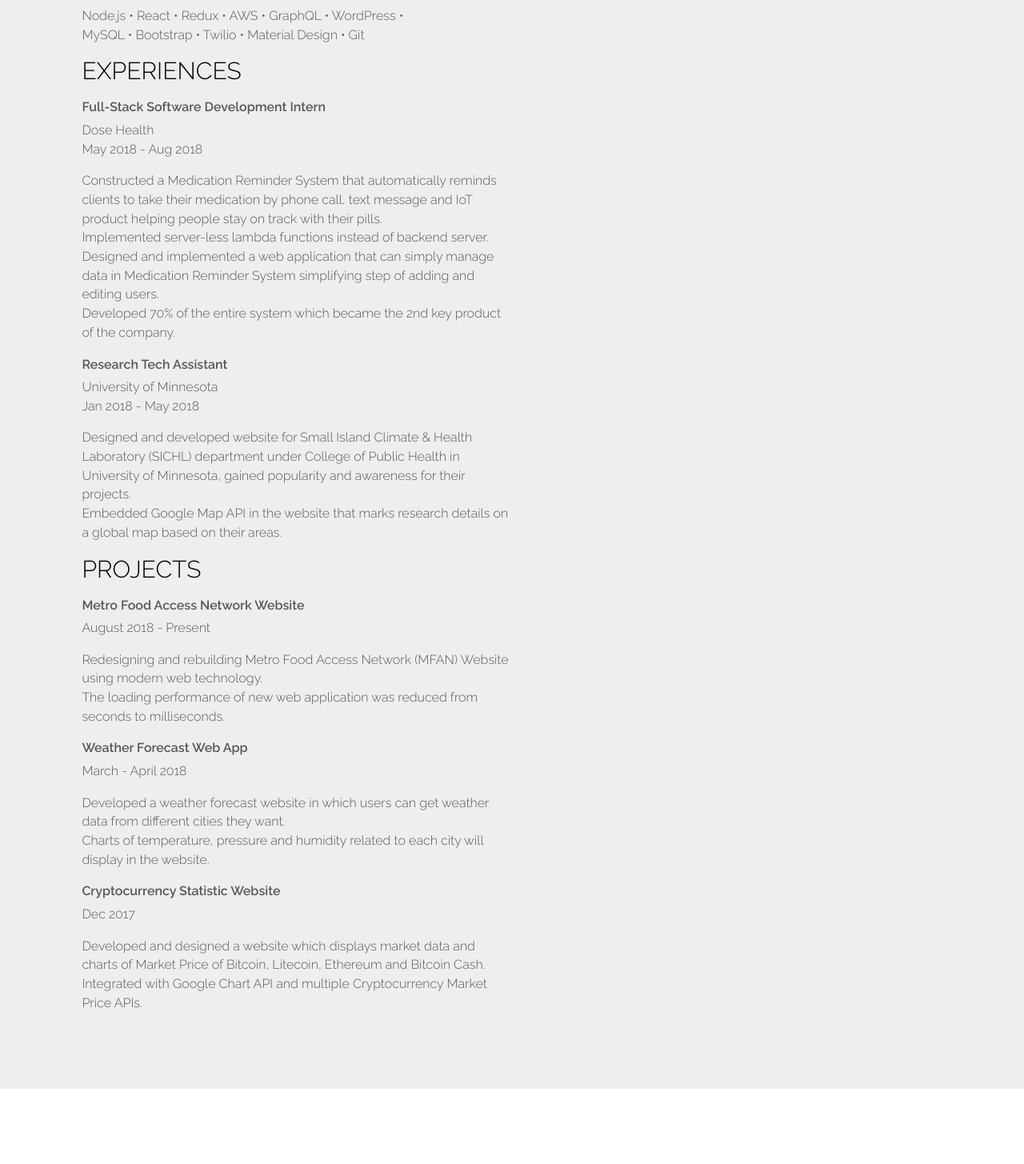
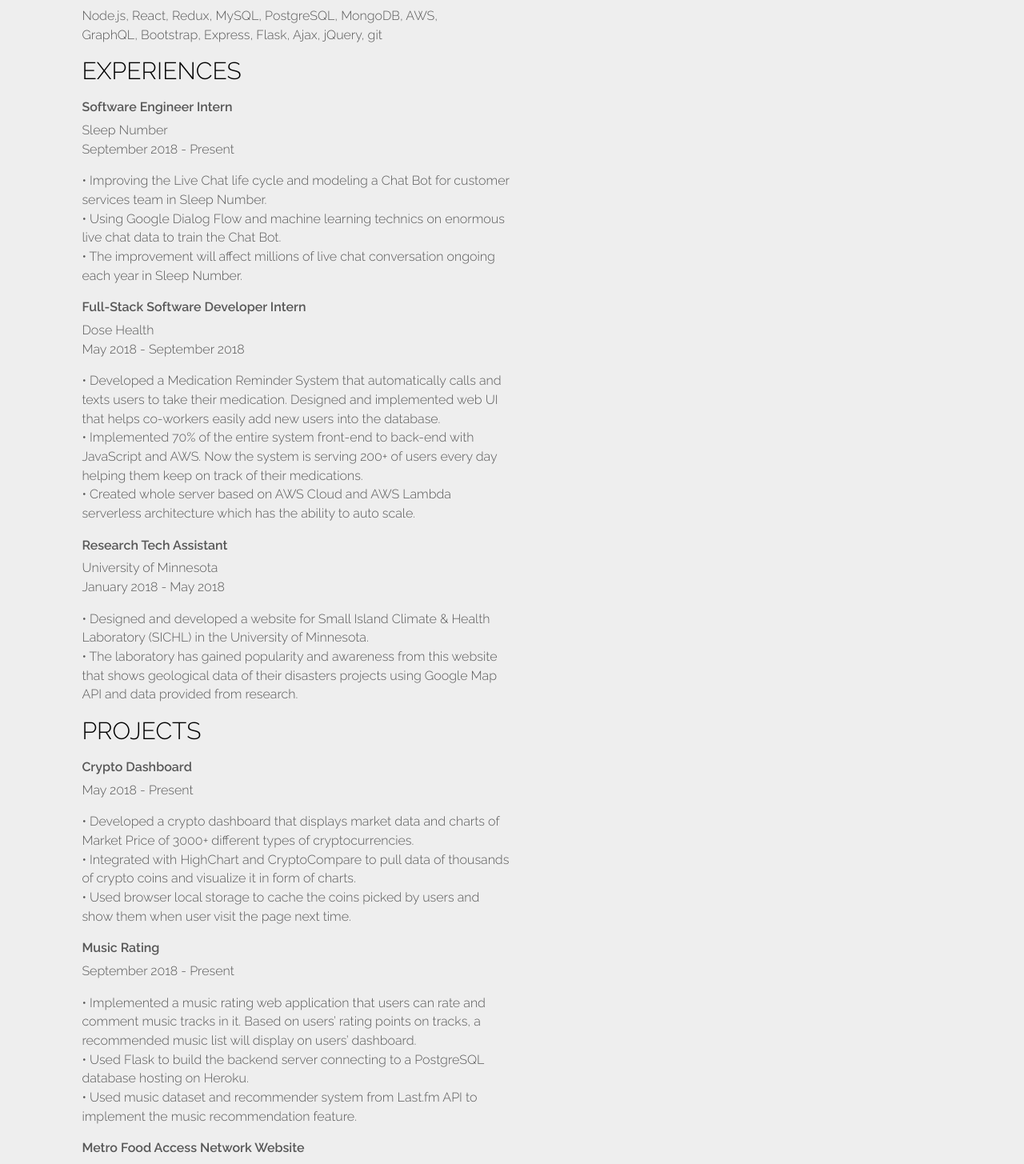
Before and after one commit to fjn19971007/Portfolio, a React (Create React App) app: page /resume in a window 1280 px wide. Shown: the part 606-2061 px from the top of the page at 80% size. Before the commit the page ends 1967 px from the top, so only its background shows below. Built offline with nearby package versions, Linux system fonts and the light colour scheme.

Commit message:
edit resume

```diff
--- a/src/components/Resume.js
+++ b/src/components/Resume.js
@@ -49,66 +49,79 @@
         <p className={classes.paragraph}>
           University of Minnesota - Twin Cities <br/>
           B.S. in Computer Science <br/>
-          Sep 2015 - May 2019 <br/>
-          Technical GPA: 3.6 <br/>
+          September 2015 - May 2019 <br/>
+          Technical GPA: 3.6/4.0 <br/>
         </p>
-        <div className={classes.caption}>TECHNICAL SKILLS</div>
+        <div className={classes.caption}>SKILLS</div>
           <p className={classes.subtitle} >Languages:</p>
             <p className={classes.paragraph}>
-              JavaScript(3yrs) • HTML(3yrs) • CSS(3yrs) • Java(2yrs) •<br/>
-              Python(2yrs) • PHP • C • C++ <br/>
+              JavaScript(3yrs), HTML(3yrs), CSS(3yrs), Python(2yrs), Java(2yrs),<br/> PHP, C, C++
             </p>
           <p className={classes.subtitle}>Tools & Frameworks:</p>
             <p className={classes.paragraph}>
-              Node.js • React • Redux • AWS • GraphQL • WordPress •<br/>
-              MySQL • Bootstrap • Twilio • Material Design • Git
+              Node.js, React, Redux, MySQL, PostgreSQL, MongoDB, AWS, <br/>
+              GraphQL, Bootstrap, Express, Flask, Ajax, jQuery, git
             </p>
         <div className={classes.caption}>EXPERIENCES</div>
-          <p className={classes.subtitle}>Full-Stack Software Development Intern</p>
+        <p className={classes.subtitle}>Software Engineer Intern</p>
+          <p className={classes.paragraph}>Sleep Number<br/>
+            September 2018 - Present</p>
+          <p className={classes.paragraph}>
+            • Improving the Live Chat life cycle and modeling a Chat Bot for customer services team in Sleep Number. <br/>
+            • Using Google Dialog Flow and machine learning technics on enormous live chat data to train the Chat Bot. <br/>
+            • The improvement will affect millions of live chat conversation ongoing each year in Sleep Number. <br/>
+          </p>
+          <p className={classes.subtitle}>Full-Stack Software Developer Intern</p>
             <p className={classes.paragraph}>Dose Health<br/>
-              May 2018 - Aug 2018</p>
+              May 2018 - September 2018</p>
             <p className={classes.paragraph}>
-              Constructed a Medication Reminder System that automatically reminds clients to take their medication by
-              phone call, text message and IoT product helping people stay on track with their pills. <br/>
-              Implemented server-less lambda functions instead of backend server. <br/>
-              Designed and implemented a web application that can simply manage data in Medication Reminder System simplifying step of adding and editing users. <br/>
-              Developed 70% of the entire system which became the 2nd key product of the company.
+              • Developed a Medication Reminder System that automatically calls and texts users to take their medication. Designed and implemented web UI that helps co-workers easily add new users into the database. <br/>
+              • Implemented 70% of the entire system front-end to back-end with JavaScript and AWS. Now the system is serving 200+ of users every day helping them keep on track of their medications. <br/>
+              • Created whole server based on AWS Cloud and AWS Lambda serverless architecture which has the ability to auto scale. <br/>
             </p>
           <p className={classes.subtitle}>Research Tech Assistant</p>
             <p className={classes.paragraph}>University of Minnesota<br/>
-              Jan 2018 - May 2018
+              January 2018 - May 2018
             </p>
             <p className={classes.paragraph}>
-              Designed and developed website for Small Island Climate & Health Laboratory (SICHL) department under College of Public
-              Health in University of Minnesota, gained popularity and awareness for their projects. <br/>
-              Embedded Google Map API in the website that marks research details on a global map based on their areas.
+              • Designed and developed a website for Small Island Climate & Health Laboratory (SICHL) in the University of Minnesota. <br/>
+              • The laboratory has gained popularity and awareness from this website that shows geological data of their disasters projects using Google Map API and data provided from research.
             </p>
         <div className={classes.caption}>PROJECTS</div>
+          <p className={classes.subtitle}>Crypto Dashboard</p>
+          <p className={classes.paragraph}>
+            May 2018 - Present
+          </p>
+          <p className={classes.paragraph}>
+            • Developed a crypto dashboard that displays market data and charts of Market Price of 3000+ different types of cryptocurrencies. <br/>
+            • Integrated with HighChart and CryptoCompare to pull data of thousands of crypto coins and visualize it in form of charts.<br/>
+            • Used browser local storage to cache the coins picked by users and show them when user visit the page next time.
+          </p>
+          <p className={classes.subtitle}>Music Rating</p>
+            <p className={classes.paragraph}>
+              September 2018 - Present
+            </p>
+            <p className={classes.paragraph}>
+              • Implemented a music rating web application that users can rate and comment music tracks in it. Based on users’ rating points on tracks, a recommended music list will display on users’ dashboard. <br/>
+              • Used Flask to build the backend server connecting to a PostgreSQL database hosting on Heroku. <br/>
+              • Used music dataset and recommender system from Last.fm API to implement the music recommendation feature.
+            </p>
           <p className={classes.subtitle}>Metro Food Access Network Website</p>
             <p className={classes.paragraph}>
               August 2018 - Present
             </p>
             <p className={classes.paragraph}>
-              Redesigning and rebuilding Metro Food Access Network (MFAN) Website using modern web technology. <br/>
-              The loading performance of new web application was reduced from seconds to milliseconds.
+              • Redesigning and rebuilding Metro Food Access Network (MFAN) Website using modern web technology. <br/>
+              • The loading performance of new web application was reduced from seconds to milliseconds.
             </p>
           <p className={classes.subtitle}>Weather Forecast Web App</p>
             <p className={classes.paragraph}>
               March - April 2018
             </p>
             <p className={classes.paragraph}>
-              Developed a weather forecast website in which users can get weather data from different cities they want. <br/>
-              Charts of temperature, pressure and humidity related to each city will display in the website.
+              • Developed a weather forecast website in which users can get weather data from different cities they want. <br/>
+              • Charts of temperature, pressure and humidity related to each city will display in the website.
             </p>
-          <p className={classes.subtitle}>Cryptocurrency Statistic Website</p>
-            <p className={classes.paragraph}>
-              Dec 2017
-            </p>
-            <p className={classes.paragraph}>
-              Developed and designed a website which displays market data and charts of Market Price of Bitcoin, Litecoin,
-              Ethereum and Bitcoin Cash. <br/>
-              Integrated with Google Chart API and multiple Cryptocurrency Market Price APIs.
-              </p>
     </div>
     );
   }
```
